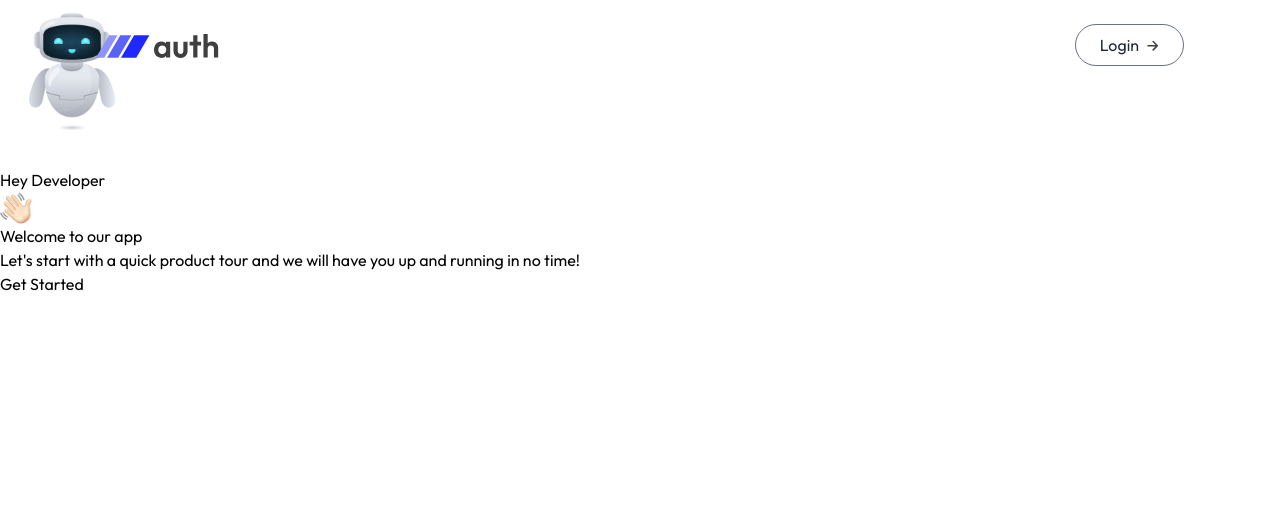
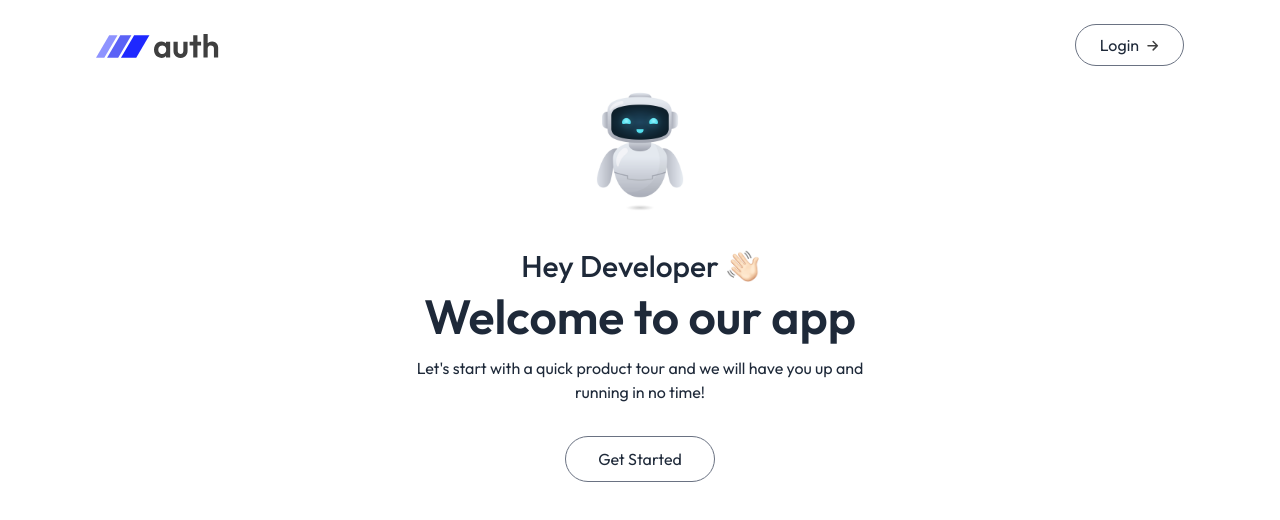
Before and after one commit to asrith-raju/MERN-Authentication-System, a React (Vite) app in the folder client/: page / in a window 1280 px wide. Shown: the top 520 px of the page. Built offline with nearby package versions, Linux system fonts and the light colour scheme.

Commit message:
client(fix): enhance Header component structure and styling

```diff
--- a/client/src/components/Header.jsx
+++ b/client/src/components/Header.jsx
@@ -3,12 +3,12 @@ import { assets } from '../assets/assets'
 
 const Header = () => {
   return (
-    <div>
+    <div className='flex flex-col items-center mt-20 px-4 text-center text-gray-800'>
       <img src={assets.header_img} alt="" className='w-36 h-36 rounded-full mb-6 '/>
-      <h1>Hey Developer <img className='w-8 aspect-square' src={assets.hand_wave} alt="" /></h1>
-      <h2>Welcome to our app</h2>
-      <p>Let's start with a quick product tour and we will have you up and running in no time!</p>
-      <button>Get Started</button>
+      <h1 className='flex items-center gap-2 text-xl sm:text-3xl font-medium mb-2'>Hey Developer <img className='w-8 aspect-square ' src={assets.hand_wave} alt="" /></h1>
+      <h2 className='text-3xl sm:text-5xl font-semibold mb-4'>Welcome to our app</h2>
+      <p className='mb-8 max-w-md'>Let's start with a quick product tour and we will have you up and running in no time!</p>
+      <button className='border border-gray-500 rounded-full px-8 py-2.5 hover:bg-gray-100 transition-all'>Get Started</button>
     </div>
   )
 }
```
